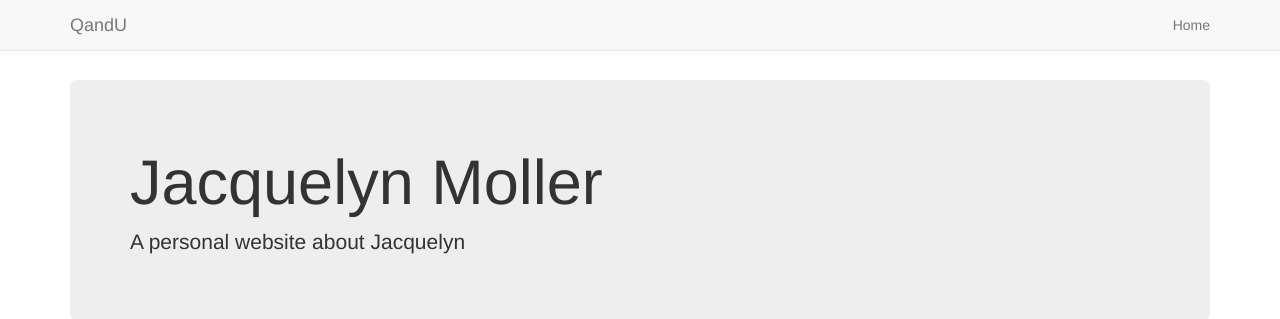
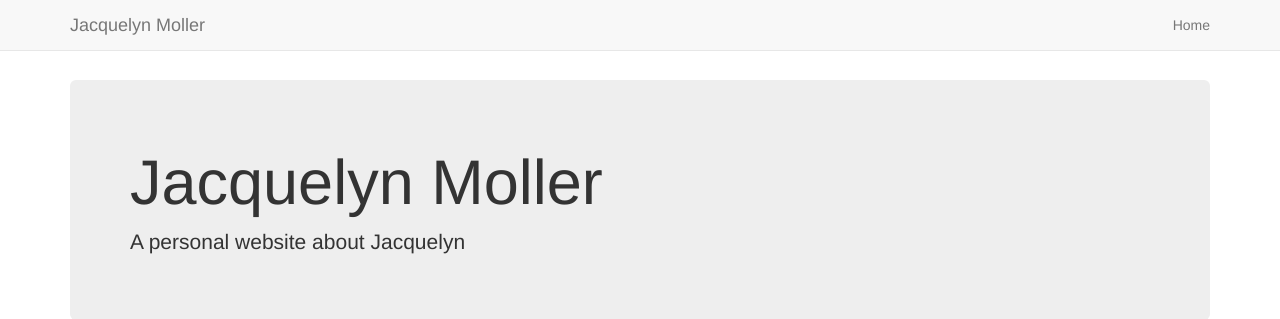
Before and after one commit to jmoller555/jmoller_midterm, a Django app: page / in a window 1280 px wide. Shown: the top 319 px of the page. Run offline with Django 3.2, Linux system fonts and the light colour scheme; some libraries are stand-ins or nearby versions.

```diff
--- a/templates/base.html
+++ b/templates/base.html
@@ -13,7 +13,7 @@
     <nav class="navbar navbar-default navbar-fixed-top">
         <div class="container">
             <div class="navbar-header">
-              <a href="/" class="navbar-brand">QandU</a>
+              <a href="/" class="navbar-brand">Jacquelyn Moller</a>
                 <button type="button" class="navbar-toggle collapsed" data-toggle="collapse" data-target="#navbar">
                     <span class="icon-bar"></span>
                     <span class="icon-bar"></span>
```
